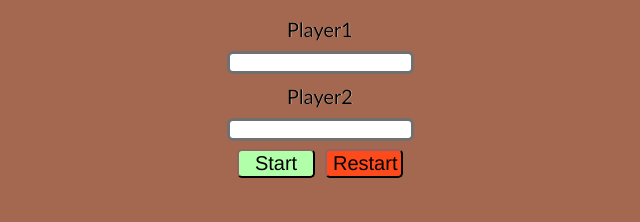
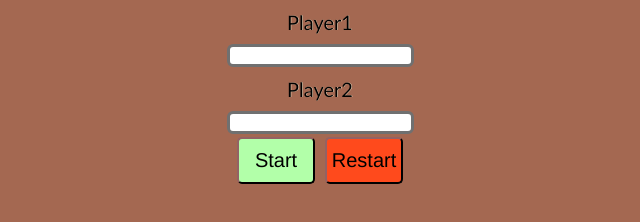
Before and after one commit to Aureatus/TicTacToe, a plain HTML site: page index.html in a window 1280 px wide. Shown: the part 160-382 px from the top of the page, without its empty margins (320-960 px from the left). Drawn offline with Linux system fonts and the light colour scheme.

Commit message:
Added some styling changes, such as padding on the start/restart buttons and player1 and player2 displays

```diff
--- a/style.css
+++ b/style.css
@@ -57,13 +57,11 @@ nameinputs input {
 }
 gamestatebuttons {
     display: flex;
-    justify-content: center;
     gap: 10px;
 }
 gamestatebuttons button {
     font-family:'Franklin Gothic Medium', 'Arial Narrow', Arial, sans-serif;
     font-size: 20px;
-    text-align: center;
     width: 78px;
     border-width: 2px;
     border-radius: 5px;
@@ -72,9 +70,15 @@ gamestatebuttons button {
 
 .start {
     background-color: #B2FFA9;
+    padding: 10px;
+    display: flex;
+    justify-content: center;
 }
 .restart {
     background-color: #FF4A1C;
+    padding: 10px;
+    display: flex;
+    justify-content: center;
 }
 
 playerDisplay  {
@@ -97,6 +101,7 @@ player1Display {
     border-width: 3px;
     border-radius: 5px;
     gap: 10px;
+    padding: 10px;
 }
 
 player2Display {
@@ -108,6 +113,7 @@ player2Display {
     border-width: 3px;
     border-radius: 5px;
     gap: 10px;
+    padding: 10px;
 }
 
 .gameWinText, .gameTieText {
```
